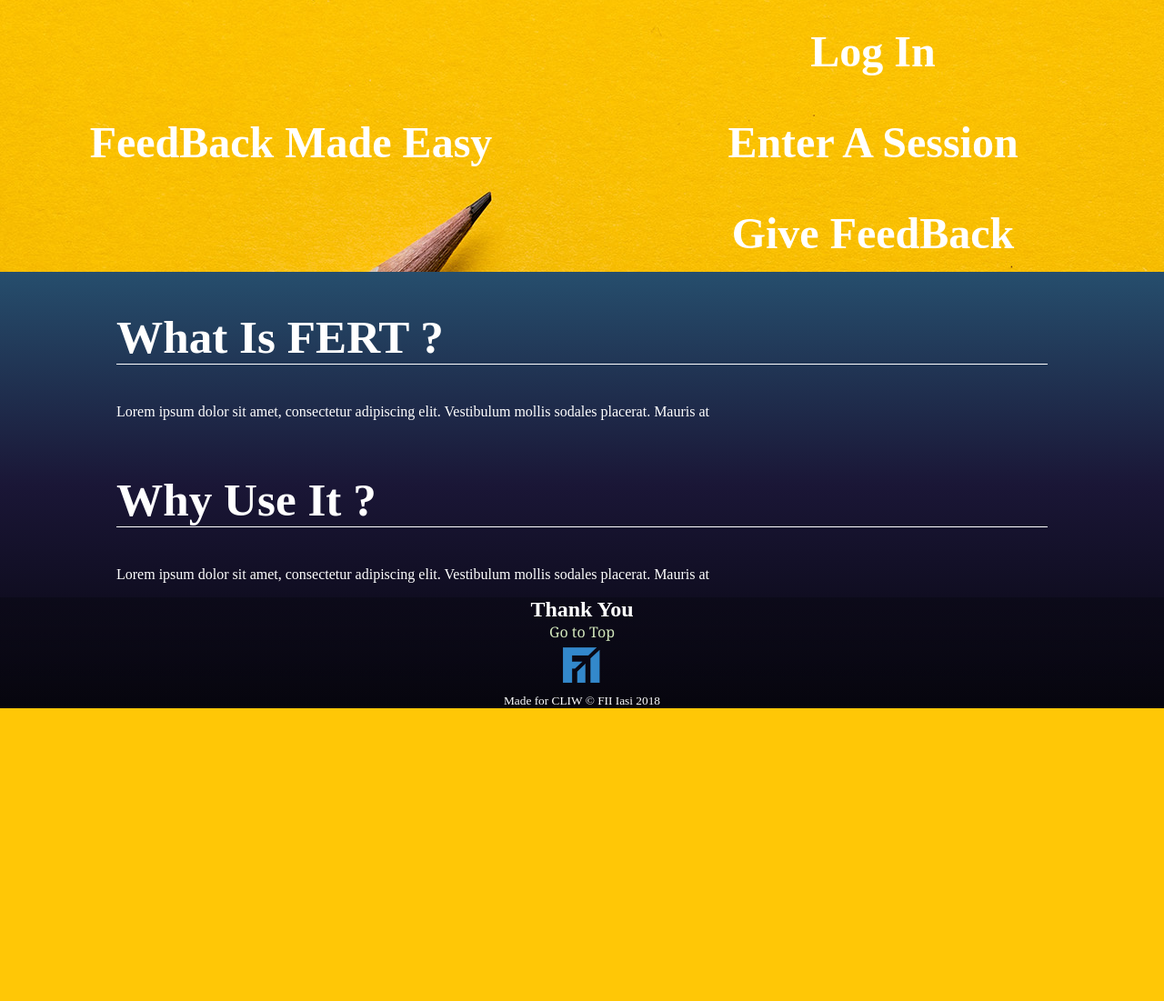
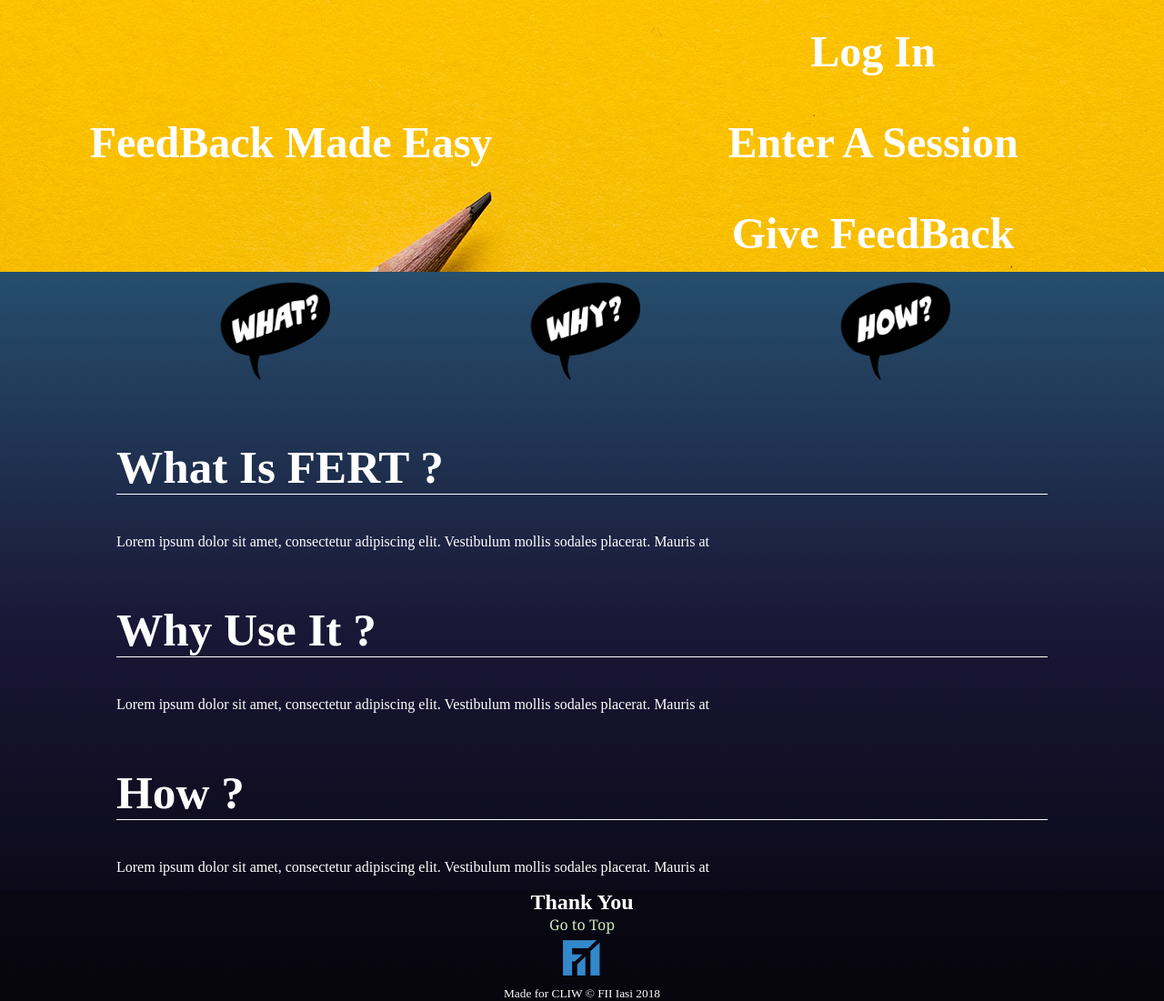
Before and after one commit to cristian1997/CLIW-fert, a PHP site: page / in a window 1280 px wide. Shown: the part 99-1200 px from the top of the page at 91% size. Before the commit the page ends 878 px from the top, so only its background shows below. Run offline with PHP 8.4, Linux system fonts and the light colour scheme; some libraries are stand-ins or nearby versions.

Commit message:
Sections/Ref

```diff
--- a/index.html
+++ b/index.html
@@ -1,5 +1,5 @@
 <!DOCTYPE html>
-<html>
+<html lang="en">
 
 <head>
     <title>FERT</title>
@@ -58,31 +58,50 @@
         </div>
     </header>
     <div class="slideshow__container">
-        <div class="panel__container panel__two">
+        <div class="panel__container" id="panel__two">
             <h1>Make A Better Experience For Your Speaker !</h1>
             <h3>Give FeedBack</h3>
         </div>
-        <div class="panel__container panel__one">
+        <div class="panel__container" id="panel__one">
             <h1>FeedBack Made Easy</h1>
             <h3>Log In</h3>
             <h3>Enter A Session</h3>
             <h3>Give FeedBack</h3>
         </div>
-        <div class="panel__container panel__three">
+        <div class="panel__container" id="panel__three">
             <h1>Use our automated feedback system. It's free !</h1>
         </div>
     </div>
     <div class="content__container">
         <div class="cards__container">
-
+            <div class="card__one">
+                <a href="#What">
+                    <img src="./misc/images/What.png" alt="What">
+                </a>
+            </div>
+            <div class="card__two">
+                <a href="#Why">
+                    <img src="./misc/images/Why.png" alt="Why">
+                </a>
+            </div>
+            <div class="card__three">
+                <a href="#How">
+                    <img src="./misc/images/How.png" alt="How">
+                </a>
+            </div>
         </div>
-        <section class="info__container">
-            <h1>What Is FERT ?</h1>
+        <section class="info__container" id="What">
+            <h2>What Is FERT ?</h2>
             <p>
                 Lorem ipsum dolor sit amet, consectetur adipiscing elit. Vestibulum mollis sodales placerat. Mauris at
         </section>
-        <section class="info__container">
-            <h1>Why Use It ?</h1>
+        <section class="info__container" id="Why">
+            <h2>Why Use It ?</h2>
+            <p>
+                Lorem ipsum dolor sit amet, consectetur adipiscing elit. Vestibulum mollis sodales placerat. Mauris at
+        </section>
+        <section class="info__container" id="How">
+            <h2>How ?</h2>
             <p>
                 Lorem ipsum dolor sit amet, consectetur adipiscing elit. Vestibulum mollis sodales placerat. Mauris at
         </section>
--- a/style/slideshow.css
+++ b/style/slideshow.css
@@ -26,19 +26,19 @@ h3 {
     color: white;
 }
 
-.panel__one {
+#panel__one {
     background-image: url("../misc/images/Pencils.jpg");
     display: grid;
     grid-template-columns: repeat(2, 1fr);
     grid-template-rows: repeat(3, 1fr);
 }
 
-.panel__one h1 {
+#panel__one h1 {
     grid-row-start: 1;
     grid-row-end: 4;
 }
 
-.panel__two {
+#panel__two {
     background-image: url("../misc/images/People.jpg");
     text-align: center;
     display: flex;
@@ -46,7 +46,7 @@ h3 {
     vertical-align: middle;
 }
 
-.panel__three {
+#panel__three {
     background-image: url("../misc/images/Clouds.jpg");
 
 }
--- a/style/style.css
+++ b/style/style.css
@@ -98,12 +98,26 @@ a {
     background: linear-gradient(to top, #06050d 0%, #1a1636 51%, #264e6d 100%);
 }
 
+.cards__container {
+    width: 80%;
+    display: flex;
+    margin-top: 10px;
+    flex-direction: row;
+    justify-content: space-around;
+}
+
+.cards__container img {
+    width: 10vw;
+    height: 10vw;
+    text-align: center;
+}
+
 .info__container {
     display: block;
     width: 80%;
 }
 
-.info__container h1 {
+.info__container h2 {
     border-bottom: 1px white solid;
     font-size: 4vw;
 }
```
Also changed, not shown: misc/images/How.png (added), misc/images/What.png (added), misc/images/Why.png (added).
